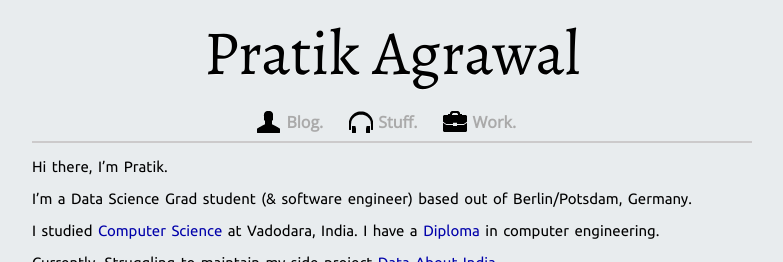
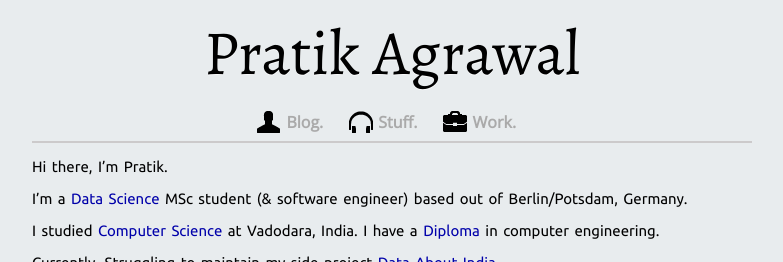
Before and after one commit to pratik98/pratik98.github.com, a Jekyll site: the page built from index.md, in a window 1280 px wide, cut to the strip 0-262 px from the top of the page. Shown: the whole strip, without its empty margins (248-1031 px from the left). Built offline with Jekyll 4.4.1, drawn with Linux system fonts in a browser that asks for light colours; nearby versions of some CDN libraries.

```diff
--- a/index.md
+++ b/index.md
@@ -6,7 +6,7 @@
 
 Hi there, I'm Pratik.
 
-I'm a Data Science Grad student (& software engineer) based out of Berlin/Potsdam, Germany.
+I'm a [Data Science](https://www.uni-potsdam.de/en/university-of-potsdam) MSc student (& software engineer) based out of Berlin/Potsdam, Germany.
 
 I studied [Computer Science](http://www.msubaroda.ac.in) at Vadodara, India. I have a [Diploma](http://www.nirmauni.ac.in) in computer engineering.
 
```
Also changed, not shown: 1 other file.
